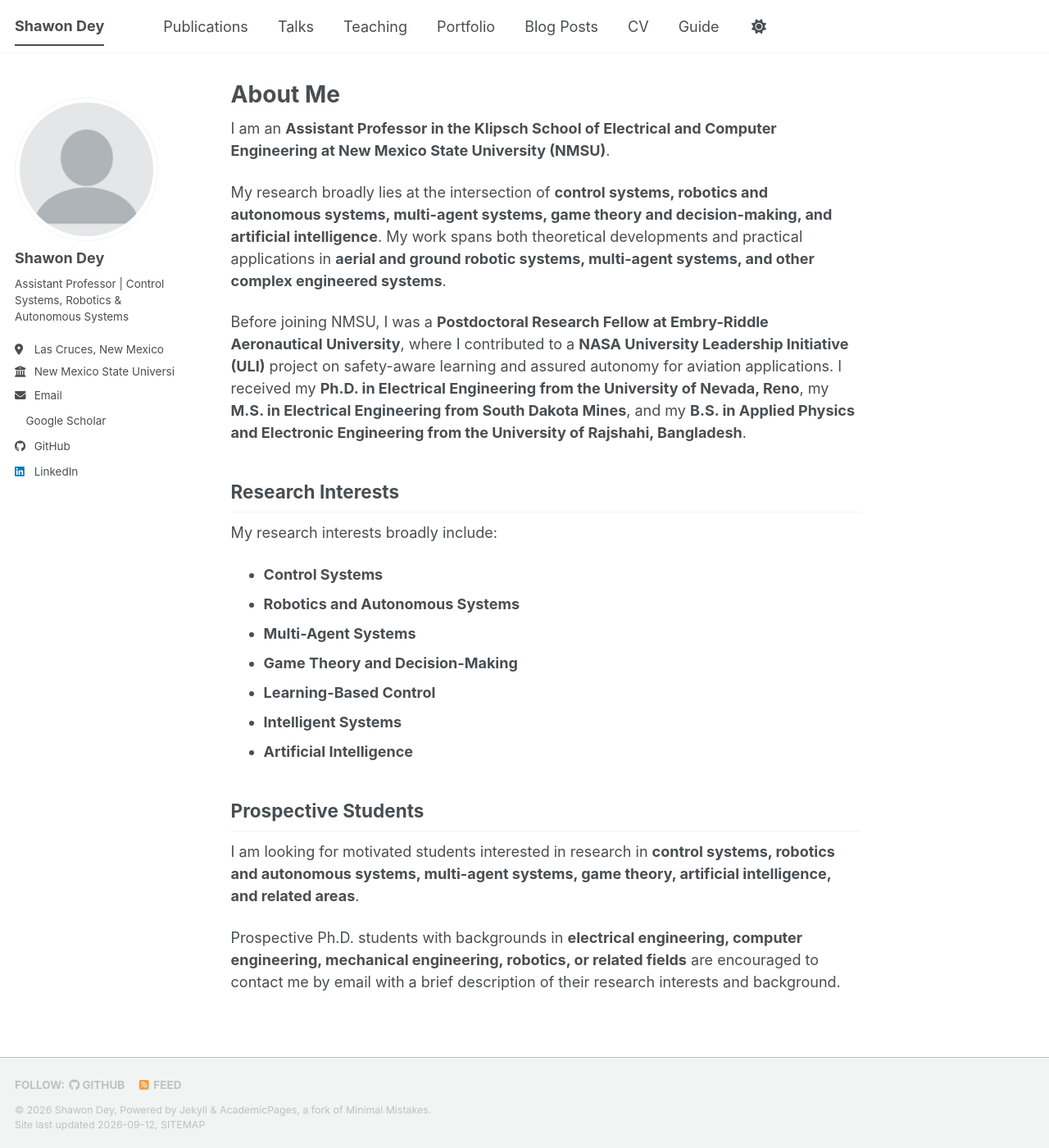
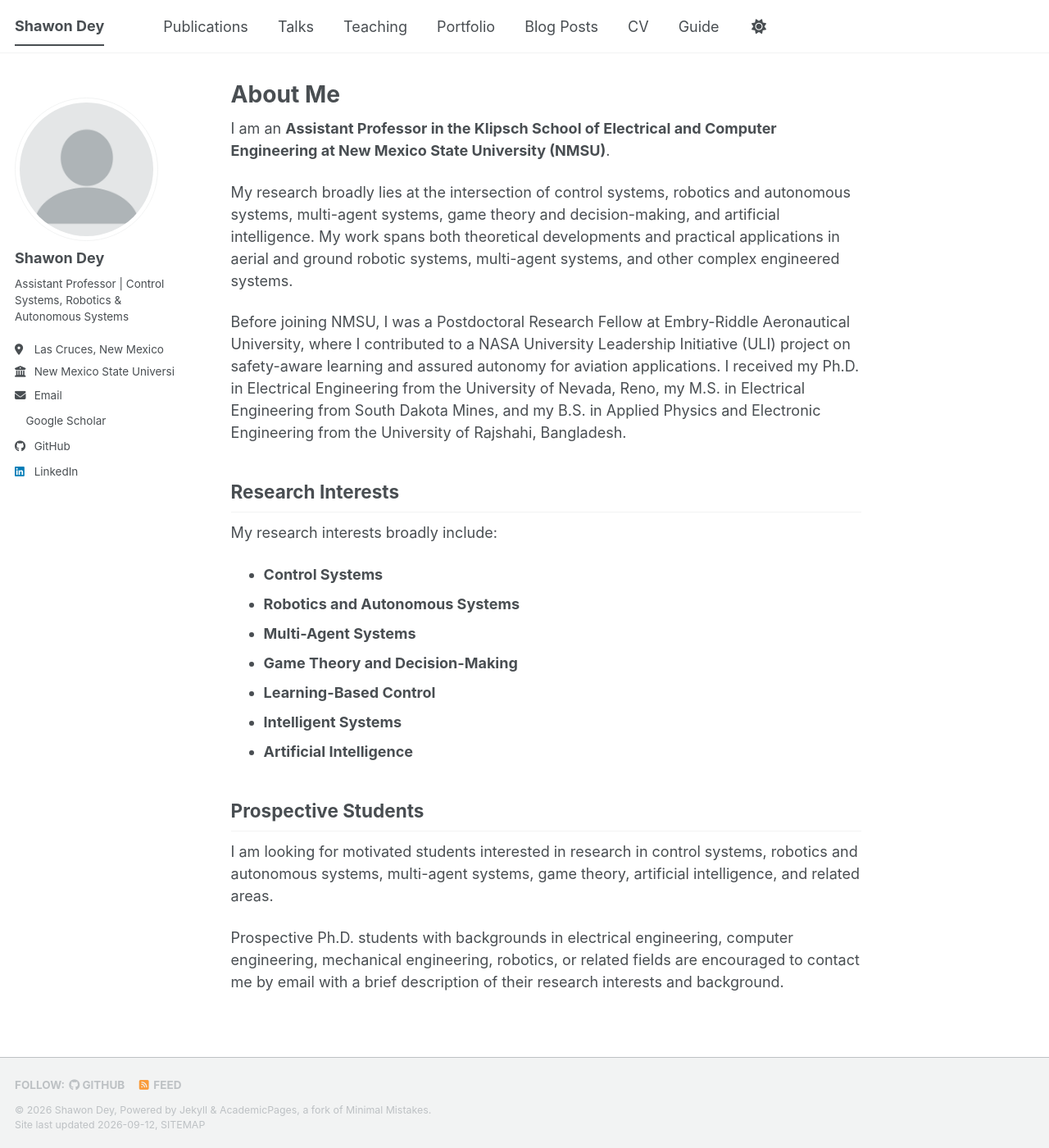
Before and after one commit to shawondey/shawondey.github.io, a Jekyll site: the page built from _pages/about.md, in a window 1280 px wide and 1400 px high. Shown: the whole window at 82% size. Built offline with Jekyll 4.4.1, drawn with Linux system fonts in a browser that asks for light colours; a style sheet for code colours, icons or effects is not loaded.

```diff
--- a/_pages/about.md
+++ b/_pages/about.md
@@ -9,9 +9,9 @@ redirect_from:
 
 I am an **Assistant Professor in the Klipsch School of Electrical and Computer Engineering at New Mexico State University (NMSU)**.
 
-My research broadly lies at the intersection of **control systems, robotics and autonomous systems, multi-agent systems, game theory and decision-making, and artificial intelligence**. My work spans both theoretical developments and practical applications in **aerial and ground robotic systems, multi-agent systems, and other complex engineered systems**.
+My research broadly lies at the intersection of control systems, robotics and autonomous systems, multi-agent systems, game theory and decision-making, and artificial intelligence. My work spans both theoretical developments and practical applications in aerial and ground robotic systems, multi-agent systems, and other complex engineered systems.
 
-Before joining NMSU, I was a **Postdoctoral Research Fellow at Embry-Riddle Aeronautical University**, where I contributed to a **NASA University Leadership Initiative (ULI)** project on safety-aware learning and assured autonomy for aviation applications. I received my **Ph.D. in Electrical Engineering from the University of Nevada, Reno**, my **M.S. in Electrical Engineering from South Dakota Mines**, and my **B.S. in Applied Physics and Electronic Engineering from the University of Rajshahi, Bangladesh**.
+Before joining NMSU, I was a Postdoctoral Research Fellow at Embry-Riddle Aeronautical University, where I contributed to a NASA University Leadership Initiative (ULI) project on safety-aware learning and assured autonomy for aviation applications. I received my Ph.D. in Electrical Engineering from the University of Nevada, Reno, my M.S. in Electrical Engineering from South Dakota Mines, and my B.S. in Applied Physics and Electronic Engineering from the University of Rajshahi, Bangladesh.
 
 ## Research Interests
 
@@ -27,6 +27,6 @@ My research interests broadly include:
 
 ## Prospective Students
 
-I am looking for motivated students interested in research in **control systems, robotics and autonomous systems, multi-agent systems, game theory, artificial intelligence, and related areas**.
+I am looking for motivated students interested in research in control systems, robotics and autonomous systems, multi-agent systems, game theory, artificial intelligence, and related areas.
 
-Prospective Ph.D. students with backgrounds in **electrical engineering, computer engineering, mechanical engineering, robotics, or related fields** are encouraged to contact me by email with a brief description of their research interests and background.
+Prospective Ph.D. students with backgrounds in electrical engineering, computer engineering, mechanical engineering, robotics, or related fields are encouraged to contact me by email with a brief description of their research interests and background.
```
